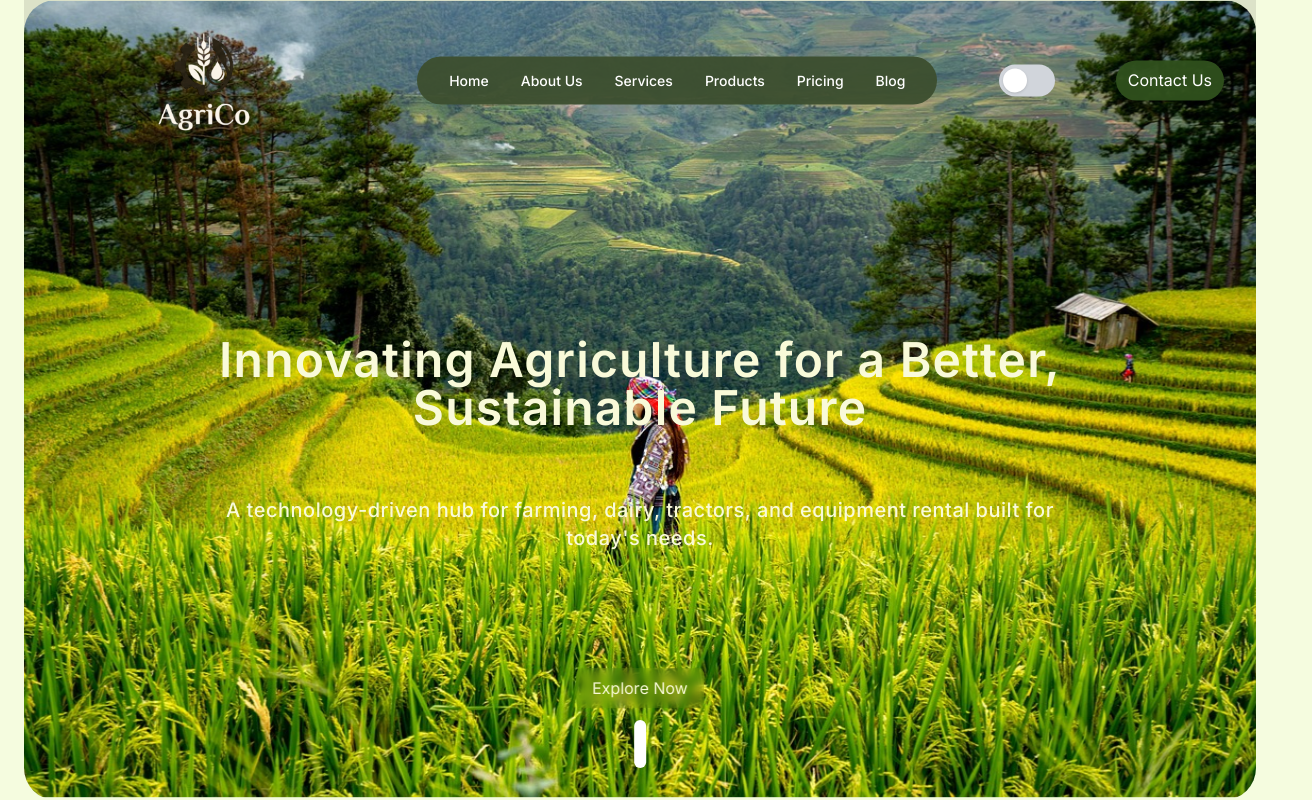
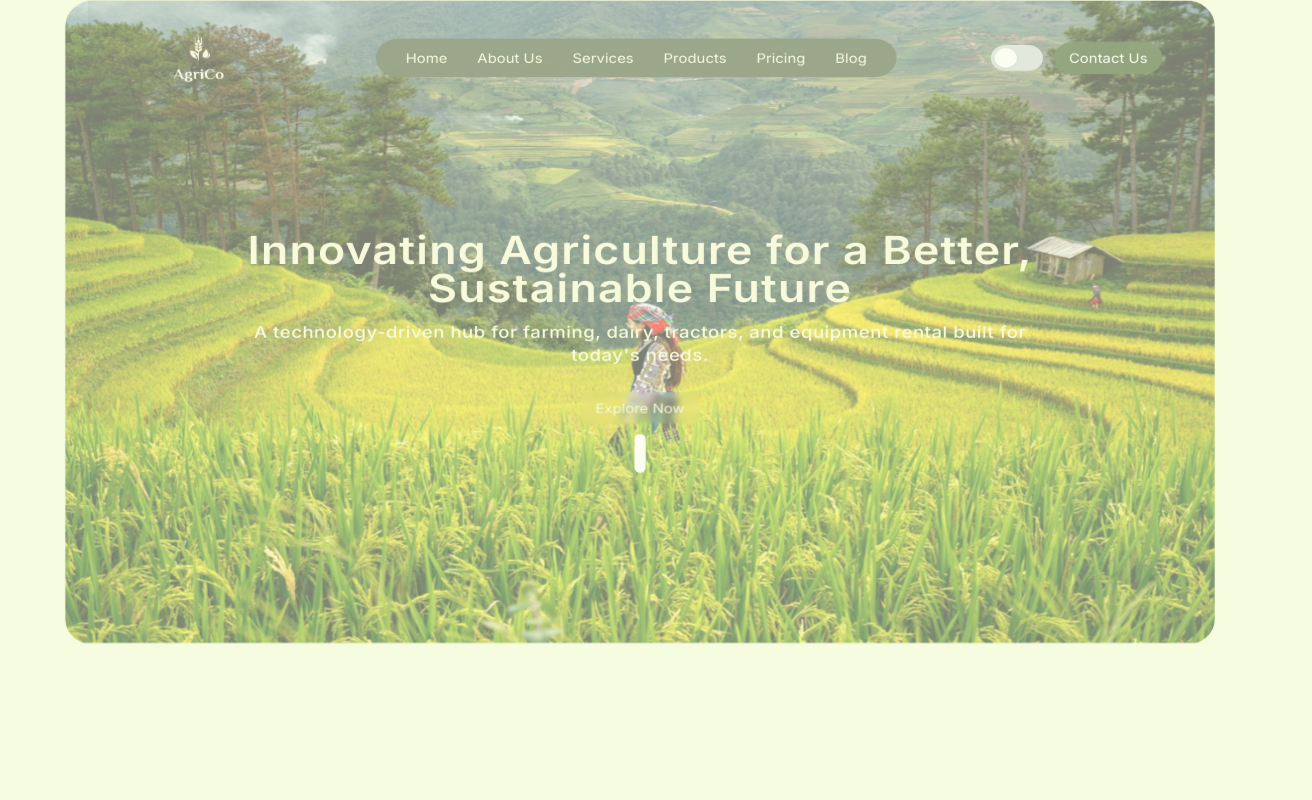
Before and after one commit to abdullahdev30/Agrico, a Next.js app: page / in a window 1280 px wide. Shown: the top 800 px of the page, 1312 px wide, since content can reach past the window. Built offline with nearby package versions, Linux system fonts and the light colour scheme.

Commit message:
add the animation in the page

```diff
--- a/package.json
+++ b/package.json
@@ -10,6 +10,9 @@
   },
   "dependencies": {
     "autoprefixer": "^10.4.23",
+    "framer-motion": "^12.23.26",
+    "gsap": "^3.14.2",
+    "motion": "^12.23.26",
     "next": "16.0.10",
     "postcss": "^8.5.6",
     "react": "19.2.1",
--- /dev/null
+++ b/src/app/animations/ScrollAnimationProvider.js
@@ -0,0 +1,48 @@
+"use client";
+
+import { motion, useScroll, useTransform, useSpring } from "framer-motion";
+import { useRef } from "react";
+
+const ScrollFlipSection = ({ children, direction = "up" }) => {
+  const ref = useRef(null);
+
+  const { scrollYProgress } = useScroll({
+    target: ref,
+    offset: ["start end", "end start"],
+  });
+
+  // Smoothed rotation using spring
+  const rotationRange = direction === "up" || direction === "left" ? [45, 0, 0, -45] : [-45, 0, 0, 45];
+  const rawRotation = useTransform(scrollYProgress, [0, 0.3, 0.7, 1], rotationRange);
+  const rotateX = (direction === "up" || direction === "down") ? useSpring(rawRotation, { stiffness: 80, damping: 20 }) : 0;
+  const rotateY = (direction === "left" || direction === "right") ? useSpring(rawRotation, { stiffness: 80, damping: 20 }) : 0;
+
+  // Smooth opacity & scale
+  const opacity = useSpring(useTransform(scrollYProgress, [0, 0.2, 0.8, 1], [0, 1, 1, 0]), { stiffness: 50, damping: 20 });
+  const scale = useSpring(useTransform(scrollYProgress, [0, 0.3, 0.7, 1], [0.9, 1, 1, 0.9]), { stiffness: 80, damping: 25 });
+
+  return (
+    <div ref={ref} className="scroll-section h-screen">
+      <motion.div
+        style={{
+          rotateX,
+          rotateY,
+          opacity,
+          scale,
+          transformStyle: "preserve-3d",
+          transformOrigin:
+            direction === "up"
+              ? "top"
+              : direction === "down"
+              ? "bottom"
+              : "center",
+        }}
+        className="h-full w-full"
+      >
+        {children}
+      </motion.div>
+    </div>
+  );
+};
+
+export default ScrollFlipSection;
--- a/src/app/globals.css
+++ b/src/app/globals.css
@@ -33,3 +33,36 @@ body {
   background-color: var(--btn-bg);
   color: var(--btn-text);
 }
+
+.page-container {
+    @apply h-screen overflow-y-scroll;
+    scroll-snap-type: y mandatory;
+    scroll-behavior: auto; /* disable smooth scroll */
+
+}
+
+.section {
+  @apply h-screen flex items-center justify-center;
+    scroll-snap-align: start;
+    scroll-snap-stop: always;
+  }
+html {
+  scroll-snap-type: y mandatory;
+}
+
+.scroll-section {
+  min-height: 100vh;
+  scroll-snap-align: start;
+  position: relative;
+}
+
+/* Progress bar */
+.progress {
+  position: fixed;
+  bottom: 30px;
+  left: 0;
+  right: 0;
+  height: 4px;
+  transform-origin: left;
+  transform: scaleX(0);
+}
--- a/src/app/page.js
+++ b/src/app/page.js
@@ -1,6 +1,6 @@
+import ScrollFlipSection from "./animations/ScrollAnimationProvider";
 import Hero from '../components/home_page/hero_section'
-import data from "../data/home.json"
-import SectionB from "../components/home_page/sectionB"
+import SectionB from '../components/home_page/sectionB'
 import Innovation from '../components/home_page/innovation_section'
 import Experties from "../components/home_page/experties_section"
 import About from '../components/home_page/aboutus_section'
@@ -8,19 +8,55 @@ import Blog from '../components/home_page/blogs'
 import Whychooseus from '../components/home_page/whychooseus'
 import Joinus from '../components/home_page/join_us'
 import Footer from '../components/footer'
+import data from "../data/home.json"
 
 export default function Home() {
   return (
-      <>
+    <div className="scroll-container">
+      {/* Hero - flip from top */}
+      <ScrollFlipSection index={0} direction="up">
         <Hero data={data.heroSection} />
+      </ScrollFlipSection>
+
+      {/* SectionB - flip from bottom */}
+      <ScrollFlipSection index={1} direction="down">
         <SectionB data={data.metricsBlock} />
-        <Innovation data={data.innovationSection}/>
-        <Experties data={data.expertiseSection}/>
-        <About />
-        <Blog data={data.blogSection}/>
-        <Whychooseus/>
+      </ScrollFlipSection>
+
+      {/* Innovation - flip from left */}
+      <ScrollFlipSection index={2} direction="left">
+        <Innovation data={data.innovationSection} />
+      </ScrollFlipSection>
+
+      {/* Experties - flip from right */}
+      <ScrollFlipSection index={3} direction="right">
+        <Experties data={data.expertiseSection} />
+      </ScrollFlipSection>
+
+      {/* About - flip from up */}
+      <ScrollFlipSection index={4} direction="up">
+        <About data={data.aboutSection} />
+      </ScrollFlipSection>
+
+      {/* Blog - flip from down */}
+      <ScrollFlipSection index={5} direction="down">
+        <Blog data={data.blogSection} />
+      </ScrollFlipSection>
+
+      {/* Why Choose Us - flip from left */}
+      <ScrollFlipSection index={6} direction="left">
+        <Whychooseus />
+      </ScrollFlipSection>
+
+      {/* Join Us - flip from right */}
+      <ScrollFlipSection index={7} direction="right">
         <Joinus />
+      </ScrollFlipSection>
+
+      {/* Footer - flip from up */}
+      <ScrollFlipSection index={8} direction="up">
         <Footer />
-      </>
-  )
+      </ScrollFlipSection>
+    </div>
+  );
 }
--- a/src/components/home_page/experties_section.js
+++ b/src/components/home_page/experties_section.js
@@ -2,7 +2,7 @@
 
 const Expertise = ({ data }) => {
   return (
-    <section className="w-full max-w-7xl min-h-screen bg-[#30511D] dark:bg-[#141F17] text-expertise-foreground px-4 py-8 md:px-8   rounded-[2.5rem] p-6 sm:p-8 md:p-12 m-8 lg:px-12 flex items-center">
+    <section className=" max-w-7xl min-h-screen bg-[#30511D] dark:bg-[#141F17] text-expertise-foreground px-4 py-8 md:px-8   rounded-[2.5rem] p-6 sm:p-8 md:p-12 m-8 lg:px-12 flex items-center">
       <div className="w-full max-w-7xl mx-auto">
         <div className="flex flex-col lg:flex-row justify-between items-start gap-6 mb-8 lg:mb-12">
           <h2 className="font-display font-bold text-2xl md:text-4xl lg:text-5xl italic tracking-tight max-w-md">
--- a/src/components/home_page/hero_section.js
+++ b/src/components/home_page/hero_section.js
@@ -1,57 +1,63 @@
-import Navbar from "../navbar";
+"use client"
+
+import { motion } from "framer-motion"
+import Navbar from "../navbar"
 
 const HeroSection = ({ data }) => {
   return (
     <section
       className="
-         h-screen
-        sm:min-h-[580px]
+        relative
+        h-screen sm:min-h-[580px]
         bg-cover bg-center
         rounded-[3rem] sm:rounded-[2rem] md:rounded-[2rem]
         mx-6
         bg-bg text-text
+        flex flex-col  items-center
+        px-6
       "
       style={{ backgroundImage: `url("/home_page/hero_bg.svg")` }}
     >
-      <Navbar className="m-6 md:m-10" />
+      <Navbar className="m-6 md:m-10 w-full" />
 
       {/* Heading */}
-      <h1
+      <motion.h1
+        initial={{ opacity: 0, y: 20 }}
+        animate={{ opacity: 1, y: 0 }}
+        transition={{ duration: 0.8, ease: "easeOut" }}
         className="
-          absolute left-1/2 top-[42%]
-          -translate-x-1/2
-          w-[90%] max-w-[1100px]
+         mt-[12%]
           text-center font-semibold
           text-3xl sm:text-4xl md:text-5xl
-          leading-tight
-          tracking-wide
+          leading-tight tracking-wide
+          max-w-[1100px] w-full
         "
       >
         {data.title}
-      </h1>
+      </motion.h1>
 
       {/* Description */}
-      <p
+      <motion.p
+        initial={{ opacity: 0, y: 15 }}
+        animate={{ opacity: 1, y: 0 }}
+        transition={{ duration: 0.8, ease: "easeOut", delay: 0.12 }}
         className="
-          absolute left-1/2 top-[62%]
-          -translate-x-1/2
-          w-[90%] max-w-[850px]
+          mt-4
           text-center font-medium
           text-base sm:text-lg md:text-xl
-          leading-relaxed
-          tracking-wide
+          leading-relaxed tracking-wide
+          max-w-[850px] w-full
         "
       >
         {data.description}
-      </p>
+      </motion.p>
 
       {/* Bottom CTA */}
-      <div
-        className="
-          absolute left-1/2 bottom-6 md:bottom-8
-          -translate-x-1/2
-          flex flex-col items-center gap-3
-        "
+      <motion.div
+        initial={{ opacity: 0, y: 10 }}
+        animate={{ opacity: 1, y: 0 }}
+        transition={{ duration: 0.6, ease: "easeOut", delay: 0.24 }}
+        className="mt-8 flex flex-col items-center gap-3"
       >
         <a
           href="/"
@@ -75,12 +81,10 @@ const HeroSection = ({ data }) => {
             flex items-center justify-center
             text-sm md:text-base
           "
-        >
+        />
+      </motion.div>
+    </section>
+  )
+}
 
-        </div>
-      </div>
-    </section>
-  );
-};
-
-export default HeroSection;
+export default HeroSection
--- a/src/components/navbar.js
+++ b/src/components/navbar.js
@@ -1,5 +1,8 @@
+"use client";
+
 import Image from "next/image";
-import Theme from "../components/toggle"
+import { useState } from "react";
+import Theme from "../components/toggle";
 
 const navLinks = [
   { label: "Home", href: "/" },
@@ -11,37 +14,36 @@ const navLinks = [
 ];
 
 const Header = () => {
+  const [menuOpen, setMenuOpen] = useState(false);
+
   return (
     <header className="relative w-full">
-      {/* Background Image */}
-      <div
-        className="w-full h-32 md:h-40 bg-cover bg-center rounded-b-[2rem] md:rounded-b-[3rem] overflow-hidden"
-      >
+      {/* Background */}
+      <div className="w-full h-24 md:h-36 bg-cover bg-center rounded-b-[2rem] md:rounded-b-[3rem] overflow-hidden">
         <div className="absolute inset-0 bg-black/10" />
       </div>
 
-      {/* Navigation Container - positioned over the background */}
+      {/* Nav container */}
       <div className="absolute inset-x-0 top-1/2 -translate-y-1/2 px-4 md:px-8">
         <div className="max-w-7xl mx-auto flex items-center justify-between">
 
-          {/* Logo on the left */}
-          <div className="flex items-center">
+          {/* Logo */}
           <Image
-              src="/home_page/logo/logo.png" // replace with your logo path
+            src="/home_page/logo/logo.png"
             alt="Logo"
-              width={300}
-              height={300}
+            width={180}
+            height={180}
+            className="w-32 md:w-44"
           />
-          </div>
 
-          {/* Navigation Links */}
-          <nav className="hidden md:flex items-center bg-[#3d4f2f]/95 dark:bg-[#0A120D] rounded-full px-8 py-3">
+          {/* Desktop Nav */}
+          <nav className="hidden md:flex items-center bg-[#3d4f2f]/95 dark:bg-[#0A120D] rounded-full px-8 py-3 ">
             <ul className="flex items-center gap-6 lg:gap-8">
               {navLinks.map((link) => (
                 <li key={link.label}>
                   <a
                     href={link.href}
-                    className="text-white text-sm font-medium hover:text-[#c5d6a8] transition-colors"
+                    className="border-b-2 border-transparent hover:border-white transition-all duration-300"
                   >
                     {link.label}
                   </a>
@@ -49,13 +51,46 @@ const Header = () => {
               ))}
             </ul>
           </nav>
-               <Theme className="m-8"/>
+
+          {/* Right Side */}
+          <div className="flex items-center gap-3">
+            <Theme />
 
             {/* Contact Button */}
-          <button className="bg-[#30511D]/95 dark:bg-[#9AD97B] rounded-full py-2 px-3 text-white hover:bg-[#3d4f2f]/95 transition">
+            <button className="hidden md:block bg-[#30511D]/95 dark:bg-[#9AD97B] rounded-full py-2 px-4 text-white dark:text-black transform transition-all duration-300
+  hover:scale-105 hover:shadow-xl
+  hover:bg-gradient-to-r hover:from-green-500 hover:to-green-700">
               Contact Us
             </button>
+
+            {/* Mobile Menu Button */}
+            <button
+              onClick={() => setMenuOpen(!menuOpen)}
+              className="md:hidden text-white text-2xl"
+            >
+              ☰
+            </button>
           </div>
+        </div>
+
+        {/* Mobile Menu */}
+        {menuOpen && (
+          <div className="md:hidden mt-4 bg-[#3d4f2f]/95 dark:bg-[#0A120D] rounded-2xl p-6">
+            <ul className="flex flex-col gap-4 text-center">
+              {navLinks.map((link) => (
+                <li key={link.label}>
+                  <a
+                    href={link.href}
+                    className="nav-link block"
+                    onClick={() => setMenuOpen(false)}
+                  >
+                    {link.label}
+                  </a>
+                </li>
+              ))}
+            </ul>
+          </div>
+        )}
       </div>
     </header>
   );
--- a/tsconfig.json
+++ b/tsconfig.json
@@ -29,6 +29,6 @@
     ".next/types/**/*.ts",
     ".next/dev/types/**/*.ts",
     "**/*.mts"
-, "src/app/page.js"  ],
+, "src/app/page.js", "src/app/animations/ScrollAnimationProvider.js"  ],
   "exclude": ["node_modules"]
 }
```
Also changed, not shown: src/components/footer.js (+22 -16 lines), src/components/home_page/aboutus_section.js (+25 -20 lines), src/components/home_page/blogs.js (+60 -14 lines), public/home_page/footer_bg.svg (added), 1 other file (tests, documents, lock files or other folders). Lines whose indentation alone changed are shown as unchanged.
